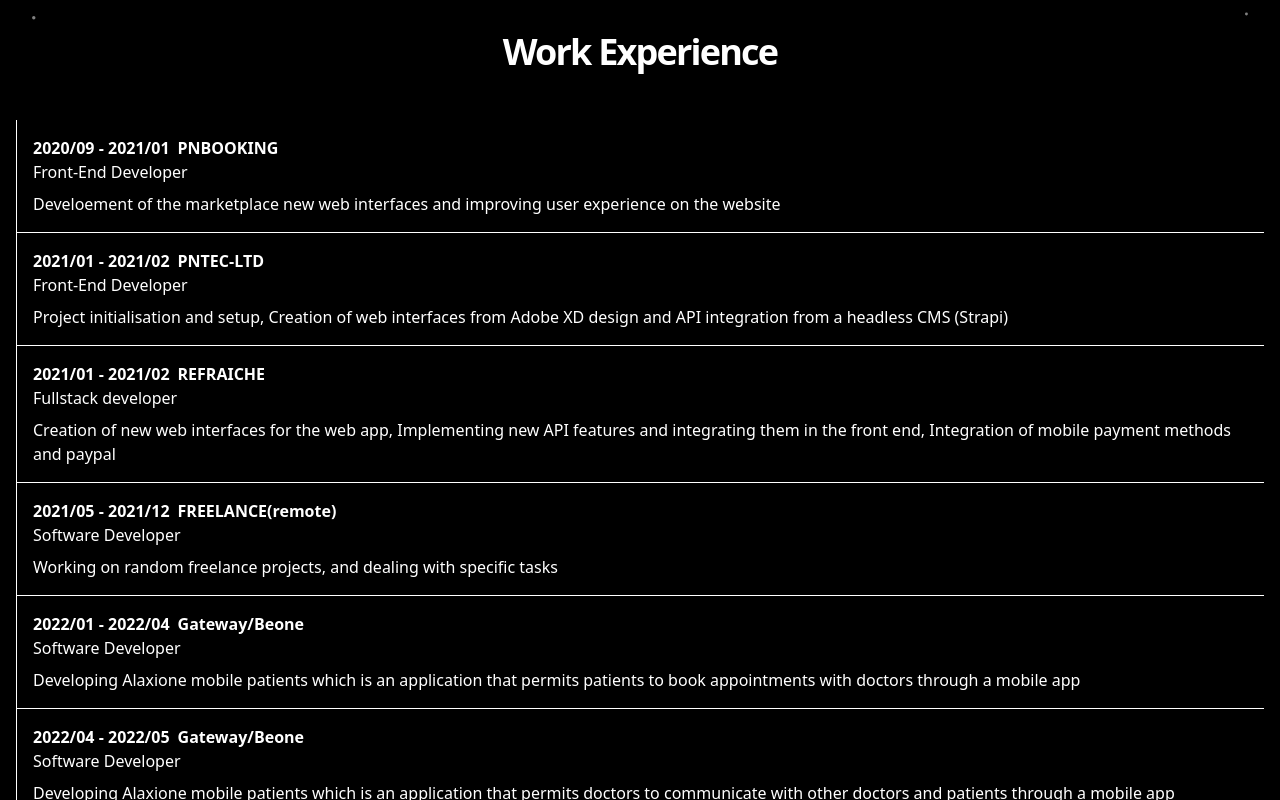
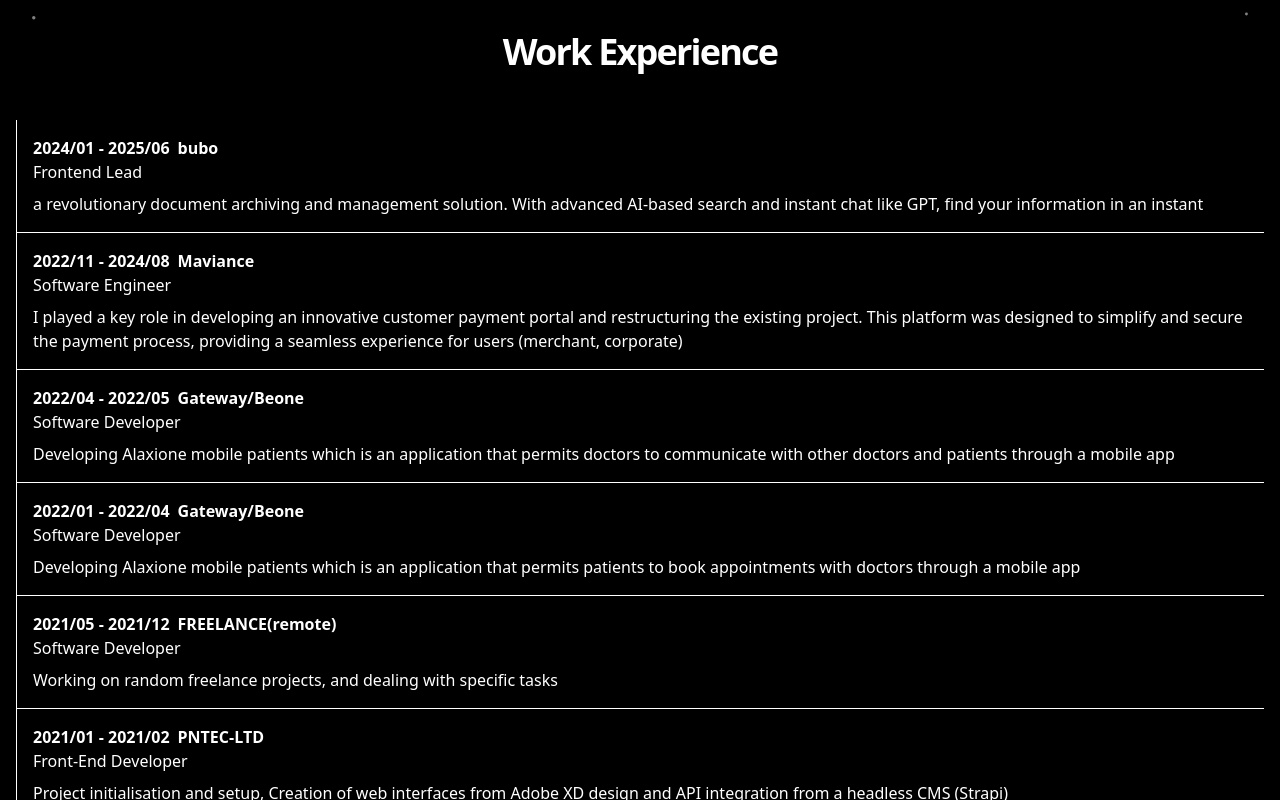
Before and after one commit to marcSitze/marcsitze, a Next.js app: page / in a window 1280 px wide. Shown: the part 780-1580 px from the top of the page. Built offline with nearby package versions, Linux system fonts and the light colour scheme.

Commit message:
feat: sort work experiences

```diff
--- a/src/app/components/experience.tsx
+++ b/src/app/components/experience.tsx
@@ -44,7 +44,7 @@
             </div> */}
             <div className="col-md-6">
               {/* <h3 className="text-light educ-title">Experience</h3> */}
-              {RESUME?.map((data) =>
+              {RESUME?.sort((a, b) => +new Date(b.yearStart as string) - +new Date(a.yearStart as string)).map((data) =>
                 <>
                   {data?.mainType === 'EXPERIENCE' && <ResumeCard key={data.id} data={data} />}
                 </>
```
